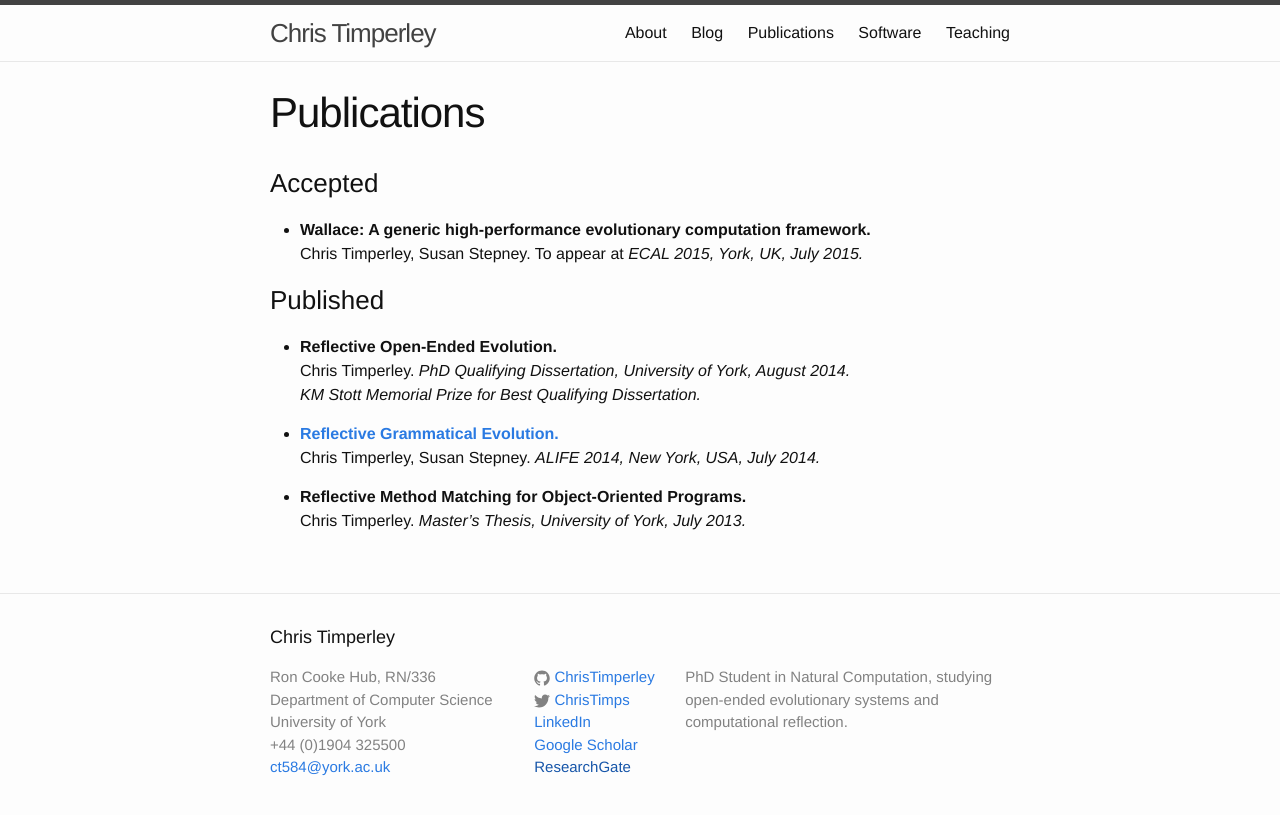
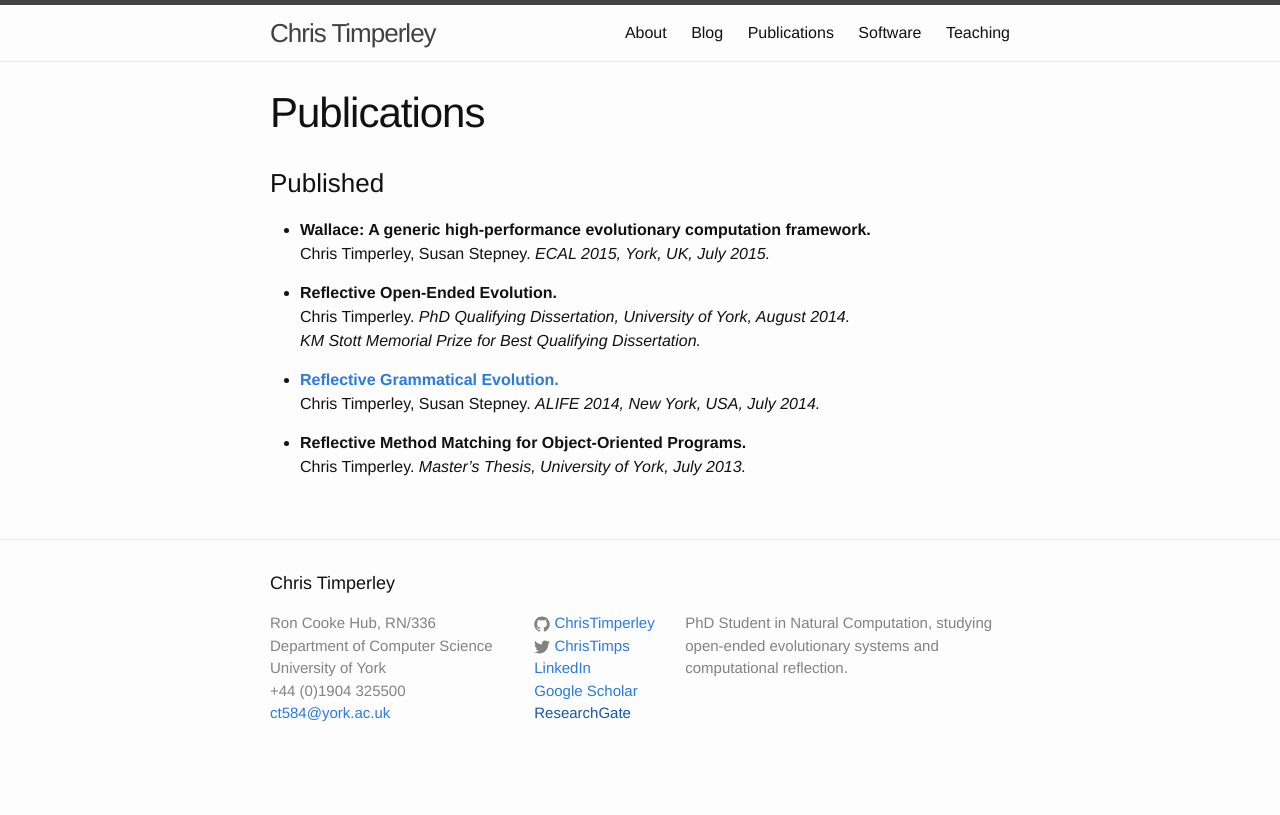
Before and after one commit to ChrisTimperley/ChrisTimperley.github.io, a Jekyll site: the page built from publications.md, in a window 1280 px wide. Shown: the top 815 px of the page. Built offline with Jekyll 4.4.1, drawn with Linux system fonts in a browser that asks for light colours.

Commit message:
Fixed publications list.

```diff
--- a/publications.md
+++ b/publications.md
@@ -4,12 +4,10 @@ title: Publications
 permalink: /publications/
 ---
 
-### Accepted
+### Published
 
 * **Wallace: A generic high-performance evolutionary computation framework.**<br/>
-  Chris Timperley, Susan Stepney. To appear at *ECAL 2015, York, UK, July 2015.*
-
-### Published
+  Chris Timperley, Susan Stepney. *ECAL 2015, York, UK, July 2015.*
 
 * **Reflective Open-Ended Evolution.**<br/>
   Chris Timperley. *PhD Qualifying Dissertation, University of York, August 2014.*<br/>
```
